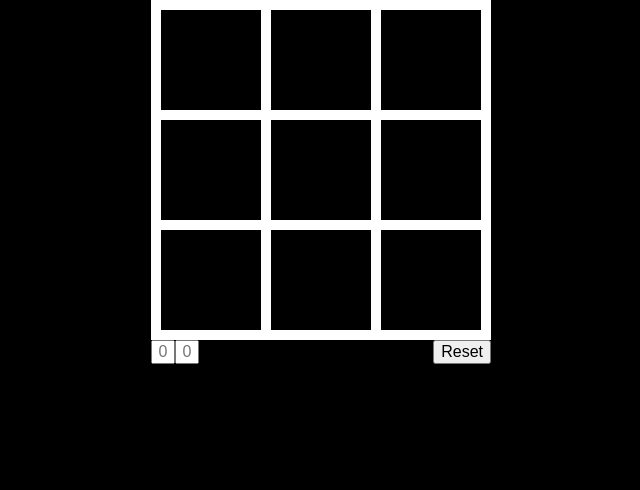
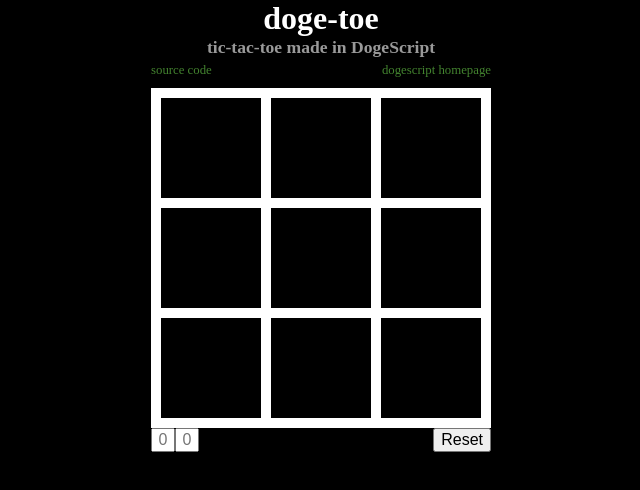
Before and after one commit to alexdantas/doge-toe, a plain HTML site: page index.html in a window 1280 px wide. Shown: the whole page, without its empty margins (319-959 px from the left). Drawn offline with nearby package versions, Linux system fonts and the light colour scheme.

Commit message:
The whole world is a tuxedo and you are a pair of brown shoes. 		-- George Gobel

```diff
--- a/index.css
+++ b/index.css
@@ -23,6 +23,26 @@ body {
 	height: 100%;
 	margin: 0 auto;
 }
+#container h1 {
+	text-align: center;
+	margin: 0;
+}
+#container h2 {
+	text-align: center;
+	margin: 0;
+	margin-bottom: 5px;
+	color: #999;
+	font-size: 110%;
+}
+#container a {
+	text-decoration: none;
+	margin-bottom: 10px;
+	color: rgba(67, 131, 47, 1);
+	font-size: 80%;
+}
+#container a:hover {
+	color: rgba(79, 237, 30, 1);
+}
 #player-one, #player-two {
 	width: 12pt;
 	font-size: 12pt;
--- a/index.html
+++ b/index.html
@@ -21,11 +21,17 @@
   </head>
 
   <body>
-	<!-- Here's where the action happens! -->
+
 	<div id="container">
+	  <h1>doge-toe</h1>
+	  <h2>tic-tac-toe made in DogeScript</h2>
+	  <a style="float:left"  href="https://github.com/alexdantas/doge-toe">source code</a>
+	  <a style="float:right" href="http://zachbruggeman.me/dogescript/">dogescript homepage</a>
+
+	  <!-- Here's where the action happens! -->
 	  <canvas id="screen" width="340" height="340" ></canvas>
 
-
+	  <!-- Things on the bottom -->
 	  <input id="player-one" type="text" width="2pt" readonly="true" placeholder="0">
 
 	  <input id="player-two" type="text" readonly="true" placeholder="0">
```
